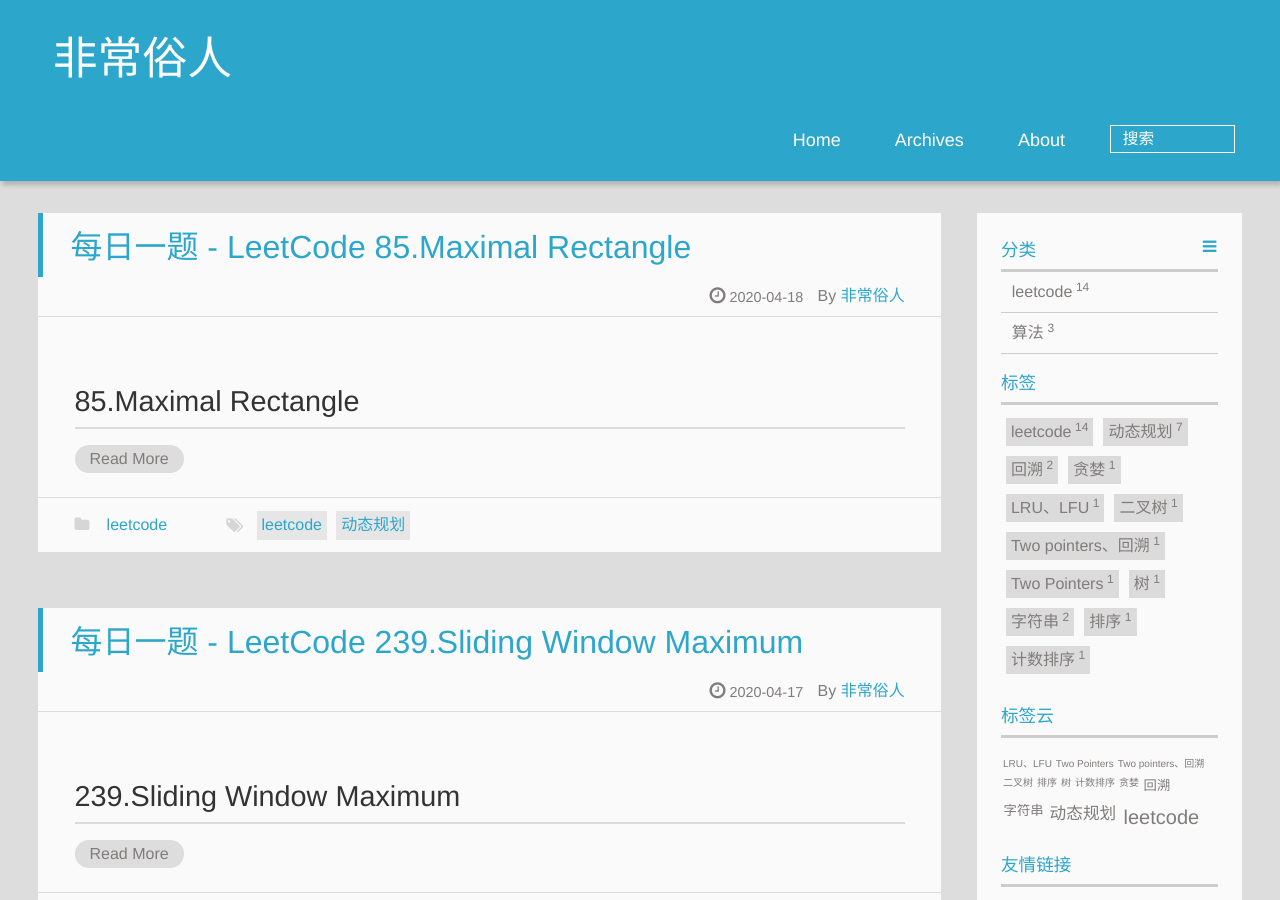
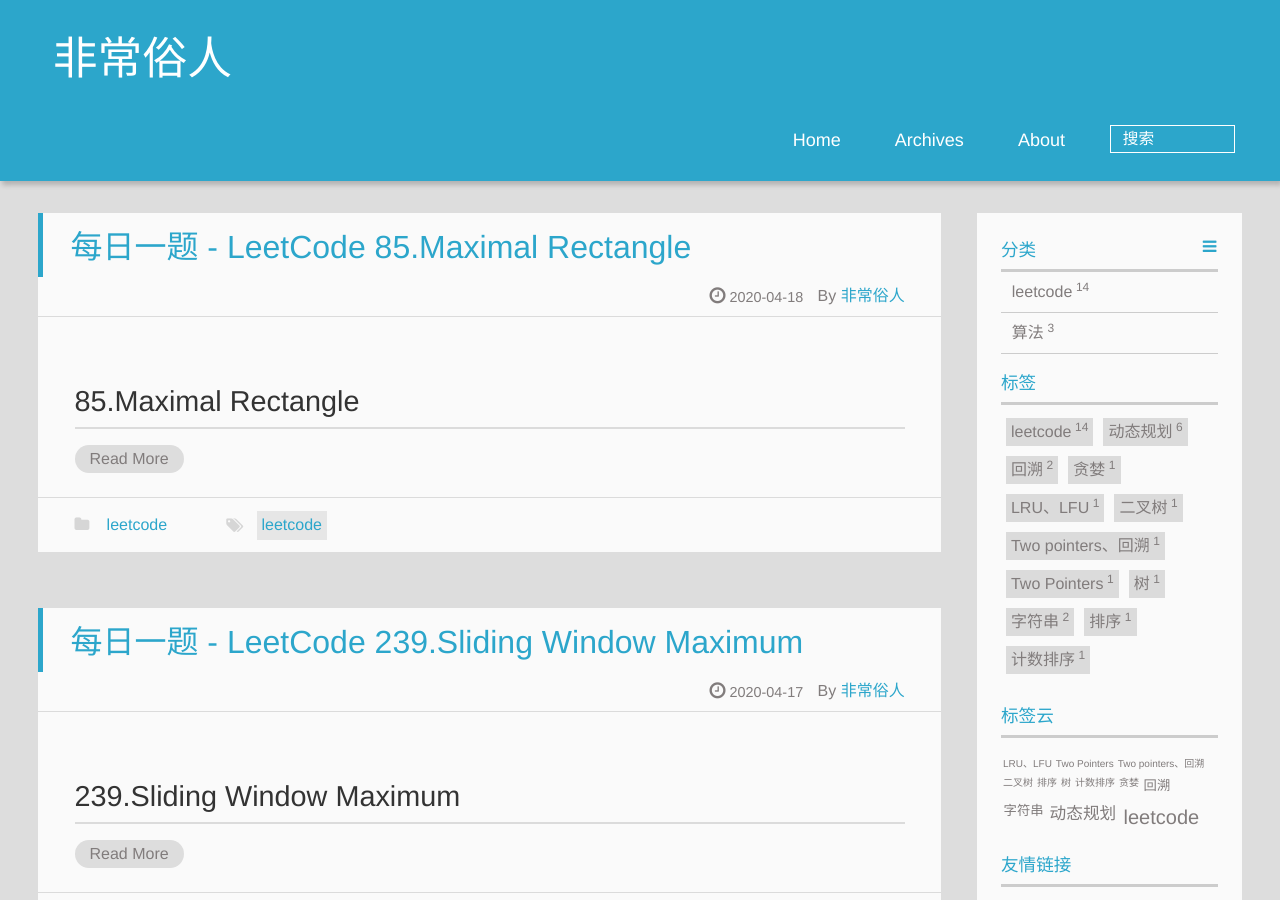
Before and after one commit to hejianbo/hejianbo.github.io, a Jekyll site: the page built from index.html, in a window 1280 px wide and 900 px high. Built offline with Jekyll 4.4.1, drawn with Linux system fonts in a browser that asks for light colours; the list of posts is cut into pages by our own code.

Commit message:
leetcode 85. Maximal Rectangle

```diff
--- a/_posts/2020-04-18-leetcode-85-maximal-rectangle.md
+++ b/_posts/2020-04-18-leetcode-85-maximal-rectangle.md
@@ -3,7 +3,6 @@ layout: post
 title: 每日一题 - LeetCode 85.Maximal Rectangle
 tags:
 - leetcode
-- 动态规划
 categories: leetcode
 description: LeetCode 85.Maximal Rectangle
 ---
```
